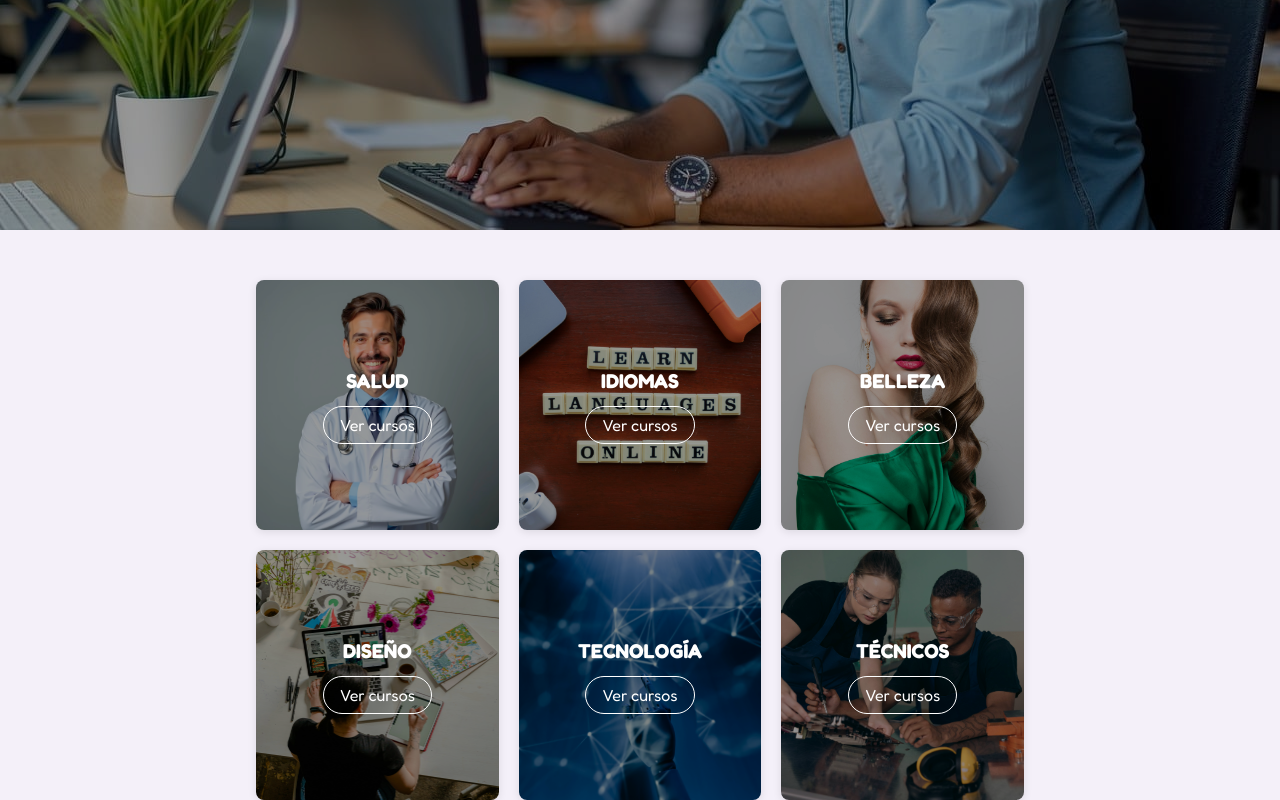
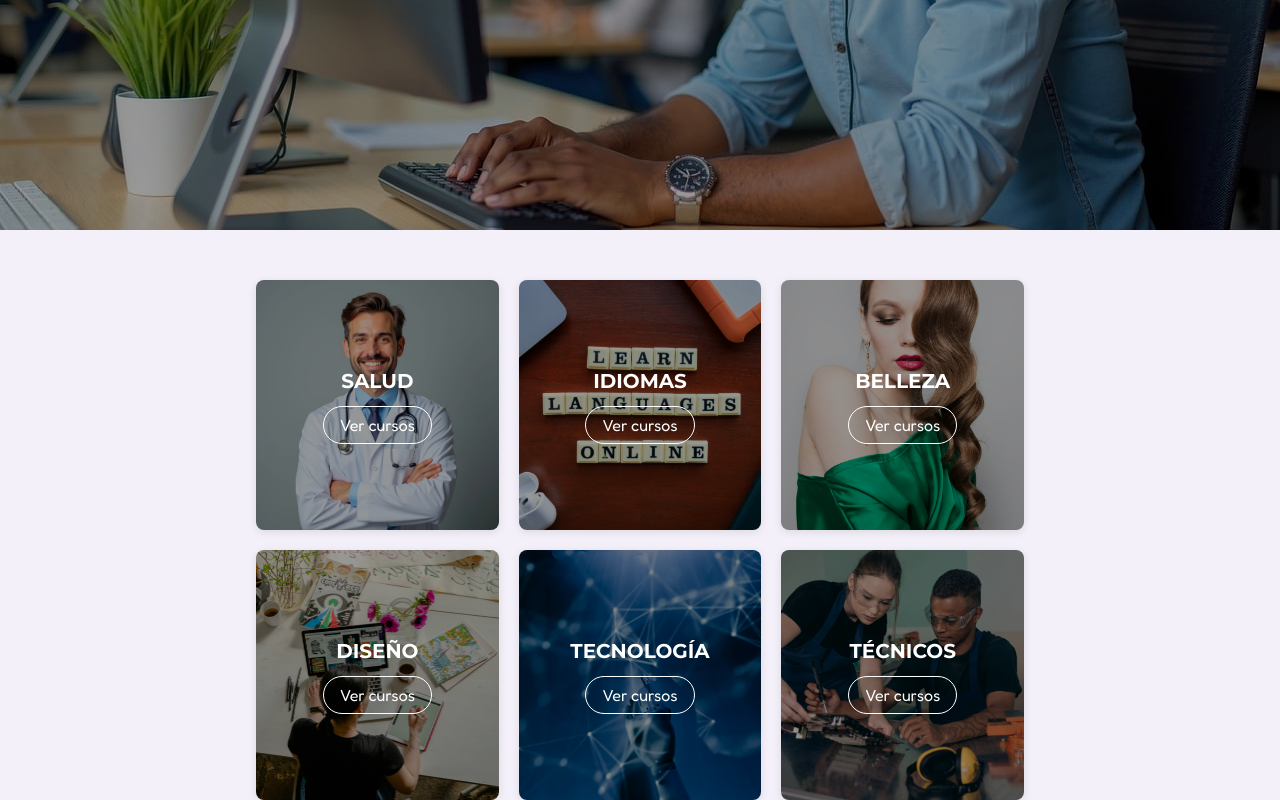
Before and after one commit to rgcandia/IMSA-grupo-educativo---WEB, a React (Vite) app in the folder IMSA-CLIENTE/: page / in a window 1280 px wide. Shown: the part 562-1362 px from the top of the page. Built offline with nearby package versions, Linux system fonts and the light colour scheme.

Commit message:
se cambia fuente de formacion

```diff
--- a/IMSA-CLIENTE/src/componentes/Formacion/Formacion.module.css
+++ b/IMSA-CLIENTE/src/componentes/Formacion/Formacion.module.css
@@ -61,9 +61,11 @@
 }
 
 .title {
+  font-family: "Montserrat", sans-serif;
   font-size: 20px;
   font-weight: bold;
   margin-bottom: 10px;
+
 }
 
 .button {
```
